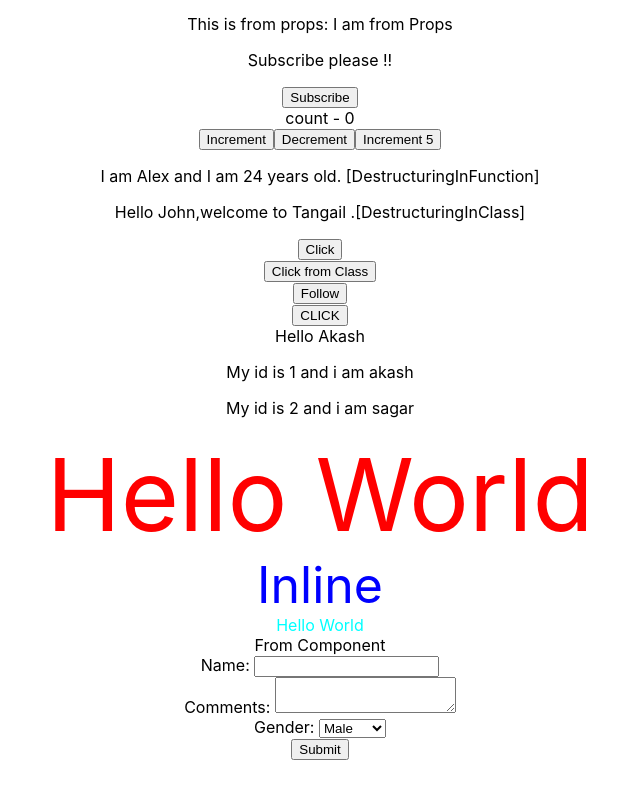
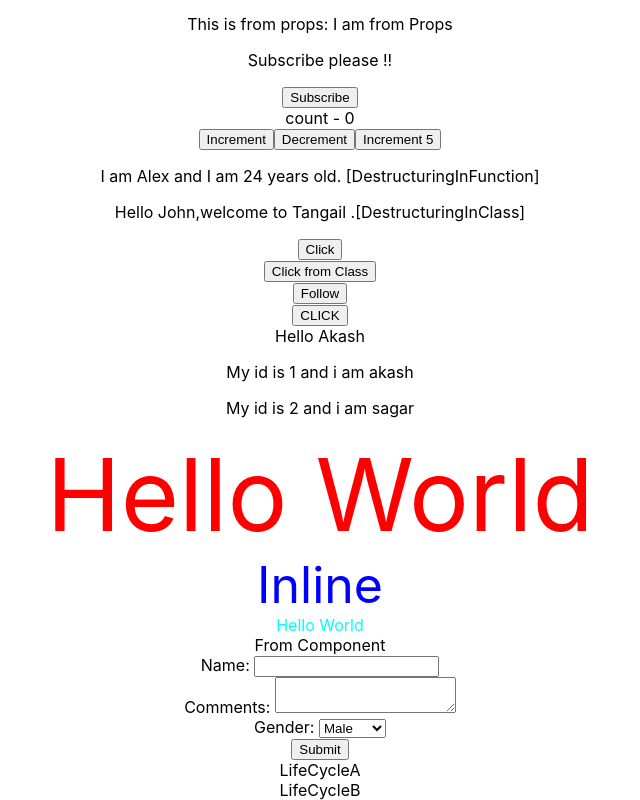
Before and after one commit to dev-kakash/react-basic, a React (Create React App) app: page / in a window 1280 px wide. Shown: the part 182-982 px from the top of the page, without its empty margins (320-960 px from the left). Before the commit the page ends 942 px from the top, so only its background shows below. Built offline with nearby package versions, Linux system fonts and the light colour scheme.

Commit message:
Component Mounting Lifecycle Methods

```diff
--- a/src/App.js
+++ b/src/App.js
@@ -17,6 +17,7 @@
 import Inline from './components/Inline';
 import StyleModule from './components/StyleModule';
 import Form from './components/Form';
+import LifeCycleA from './components/LifeCycleA';
 
 function App() {
   return (
@@ -40,6 +41,7 @@
       <Inline/>
       <StyleModule/>
       <Form/>
+      <LifeCycleA/>
     </div>
   );
 }
--- /dev/null
+++ b/src/LifeCycleB.js
@@ -0,0 +1,31 @@
+import React, { Component } from 'react'
+
+export class LifeCycleB extends Component {
+    constructor(props) {
+        super(props)
+
+        this.state = {
+             name:'akash'
+        }
+        console.log('LifeCycleB Constructor')
+    }
+
+    static getDerivedStateFromProps(props,state){
+        console.log('LifeCycleB getDerivedStateFromProps')
+        return null
+    }
+
+    componentDidMount(){
+        console.log('LifeCycleB componentDidMount')
+    }
+    render() {
+        console.log('LifeCycleB  render')
+        return (
+            <div>
+               LifeCycleB
+            </div>
+        )
+    }
+}
+
+export default LifeCycleB
--- /dev/null
+++ b/src/components/LifeCycleA.js
@@ -0,0 +1,33 @@
+import React, { Component } from 'react'
+import LifeCycleB from '../LifeCycleB'
+
+export class LifeCycleA extends Component {
+    constructor(props) {
+        super(props)
+
+        this.state = {
+             name:'akash'
+        }
+        console.log('LifeCycleA Constructor')
+    }
+
+    static getDerivedStateFromProps(props,state){
+        console.log('LifeCycleA getDerivedStateFromProps')
+        return null
+    }
+
+    componentDidMount(){
+        console.log('LifeCycleA componentDidMount')
+    }
+    render() {
+        console.log('LifeCycleA  render')
+        return (
+            <div>
+               LifeCycleA <br/>
+               <LifeCycleB/>
+            </div>
+        )
+    }
+}
+
+export default LifeCycleA
```
